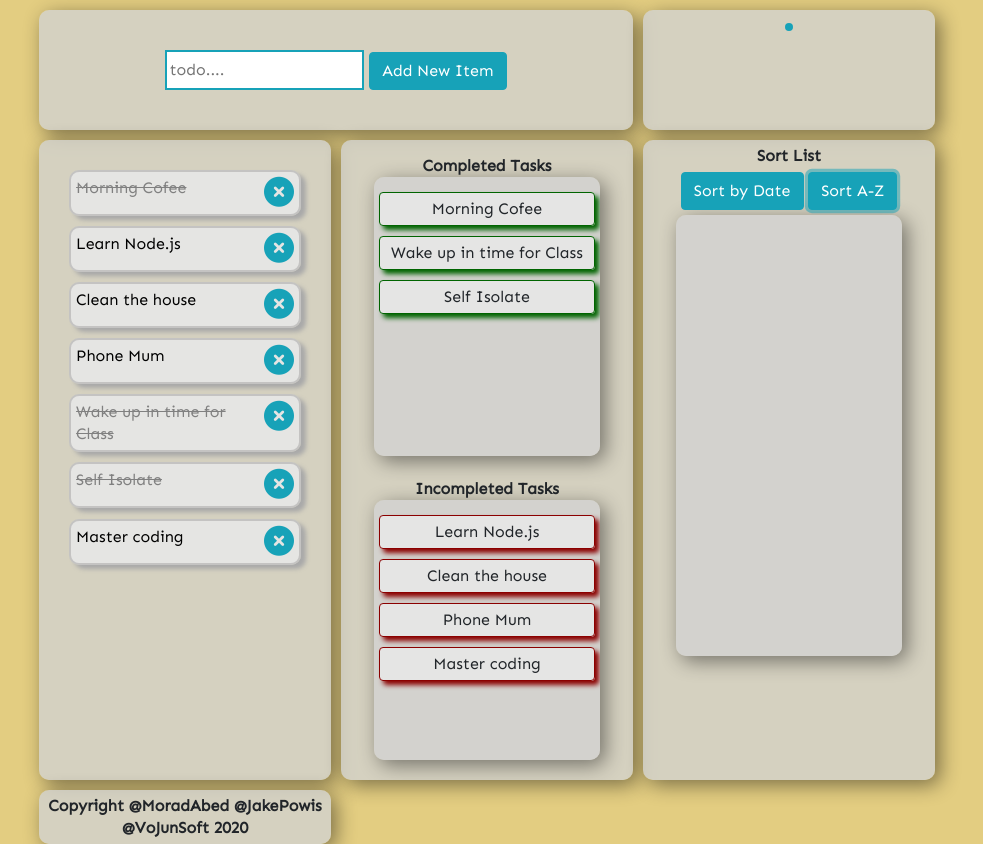
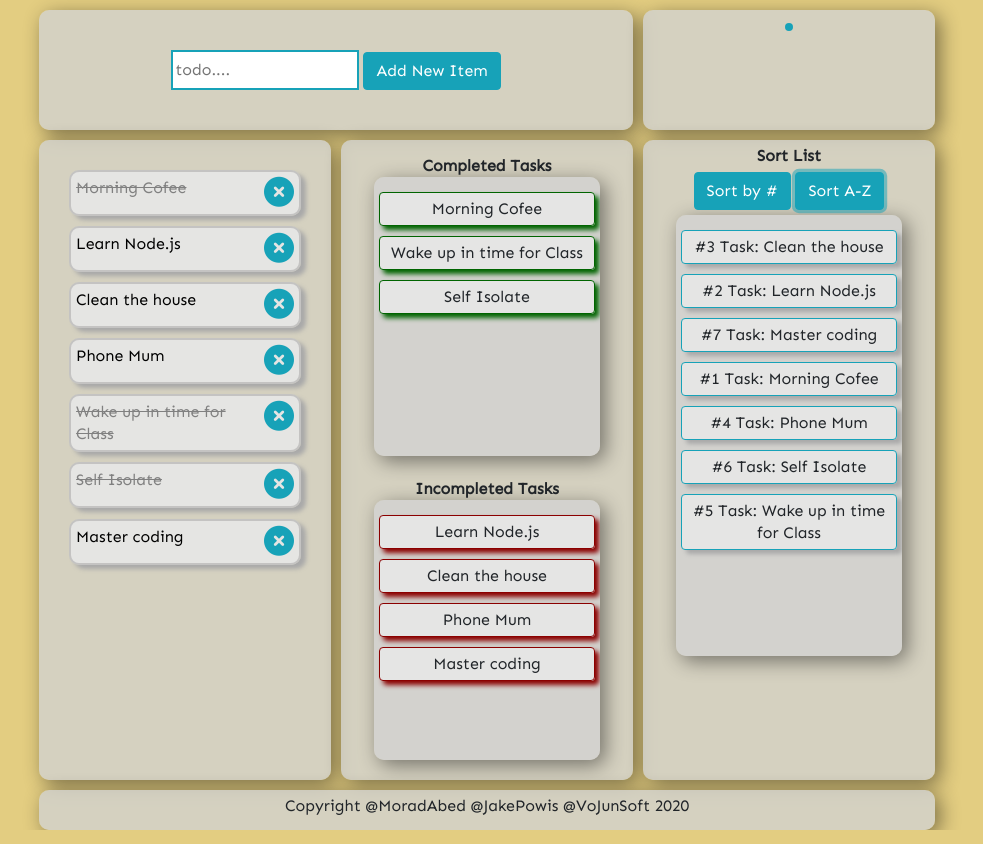
Before and after one commit to WebAhead5/tudoBom, a website: page index.html in a window 1280 px wide. Both pictures are taken after a click on the button "Sort A-Z". Shown: the whole page, without its empty margins (153-1136 px from the left). Drawn offline with nearby package versions, Linux system fonts and the light colour scheme; no server answers.

Commit message:
fixed sort function

```diff
--- a/index.html
+++ b/index.html
@@ -42,11 +42,11 @@
     </div>
 </div>
 
-<div class="right" id="right"><b>Sort List<b>
+<div class="right" id="right"><b>Sort List</b>
 
   <div class="sortButtons">
-  <input type="button" id="sort" value="Sort by Date" class="btn btn-info" onClick="sortTasks()">
-  <input type="button" id="sort" value="Sort A-Z" class="btn btn-info" onClick="sortTasks()">
+  <input type="button" id="numBtn" value="Sort by #" class="btn btn-info">
+  <input type="button" id="alphaBtn" value="Sort A-Z" class="btn btn-info">
   </div>
   <div class="sorted" id="sorted"></div>
 
--- a/scripts/dom.js
+++ b/scripts/dom.js
@@ -7,13 +7,13 @@
     var addTodoForm = document.getElementById('add-todo');
 
     var state = [
-      { id: -3, description: 'Morning Cofee', done: true},
-      { id: -2, description: 'Learn Node.js', done: false},
-      { id: -1, description: 'Clean the house', done: false},
-      { id: 0, description: 'Phone Mum', done: false},
-      { id: 1, description: 'Wake up in time for Class', done: true},
-      { id: 2, description: 'Self Isolate', done: true},
-      { id: 3, description: 'Master coding', done: false},
+      { id: 1, description: 'Morning Cofee', done: true},
+      { id: 2, description: 'Learn Node.js', done: false},
+      { id: 3, description: 'Clean the house', done: false},
+      { id: 4, description: 'Phone Mum', done: false},
+      { id: 5, description: 'Wake up in time for Class', done: true},
+      { id: 6, description: 'Self Isolate', done: true},
+      { id: 7, description: 'Master coding', done: false},
     ];
     // This function takes a todo, it returns the DOM node representing that todo
     var createTodoNode = function(todo) {
@@ -37,6 +37,9 @@
      document.getElementById("box2").innerHTML += `<spam1>${todo.description}</spam1>`
       }
 
+
+
+
       // this adds the delete button
       var deleteButtonNode = document.createElement('icon');
       deleteButtonNode.innerHTML = '<i class="fas fa-times-circle icon"></i>'
@@ -54,12 +57,8 @@
         update(newState);
       })
 
-
-
-
       // add classes for css
       return todoNode;
-
 
     };
 
@@ -79,14 +78,43 @@
         document.getElementById("todoInput").value = ""
       });
     }
-    {
-    var sortButton = document.querySelector("sortButton");
-    if(sortButton){
-      sortButton.addEventListener('click', function(e) {
-        e = todoFunctions.sortTodos
+
+
+    document.getElementById("numBtn").addEventListener('click', function() {
+      var numSort = function(a, b) {return a.id-b.id}
+      sortedArr = todoFunctions.sortTodos(state, numSort)
+      printSort(sortedArr)
+    })
+
+    document.getElementById("alphaBtn").addEventListener('click', function() {
+      var alphaSort = function(A, B) {
+        let a = A.description.toLowerCase()
+        let b = B.description.toLowerCase()
+        if(a < b ) return -1;
+        if(a > b ) return 1;
+        return 0; }
+        sortedArr = todoFunctions.sortTodos(state, alphaSort)
+        printSort(sortedArr)
       })
+
+    // document.getElementById("dateBtn").addEventListener('click', function() {
+    //     var dateSort = function(a, b) {return a.added - b.added}
+    //     var newState = todoFunctions.sortTodos(state, dateSort)
+    //     update(newState);
+    //     })
+
+
+    function printSort(arr) {
+
+      document.getElementById("sorted").innerHTML = ""
+      arr.forEach( x => {
+
+        document.getElementById("sorted").innerHTML += `<spam3>#${x.id} Task: ${x.description}</spam3>`
+
+      })
+
     }
-    }
+
 
     // you should not need to change this function
     var update = function(newState) {
--- a/scripts/logic.js
+++ b/scripts/logic.js
@@ -5,7 +5,7 @@ var todoFunctions = {
     // todoFunctions.generateId() will give you a unique id
     // You do not need to understand the implementation of this function.
     generateId: (function() {
-      var idCounter = 3;
+      var idCounter = 7;
 
       function incrementCounter() {
         return (idCounter += 1);
@@ -67,12 +67,9 @@ var todoFunctions = {
       // should leave the input arguement todos unchanged (you can use cloneArrayOfObjects)
       // sortFunction will have same signature as the sort function in array.sort
       // hint: array.slice, array.sort
-       todos.sortFunction((a,b) => {
-         return a.todos.id > b.todos.id ? -1:
-                a.todos.id > b.todos.id ? 1:
-                0;
-                console.log(sortFunction)
-       })
+
+      return this.cloneArrayOfObjects(todos).sort(sortFunction)
+
     },
   };
 
--- a/styles/style.css
+++ b/styles/style.css
@@ -78,6 +78,22 @@ spam1 {
     background-color: rgba(231, 231, 231, 0.904);
 }
 
+spam3 {
+    display: flex;
+    flex-wrap: nowrap;
+    flex-direction: row;
+    justify-content:space-around;
+    border-radius: 4px;
+    box-shadow: 5px 4px 4px darkgray;
+    text-align: center;
+    cursor: pointer;
+    width: 100%;
+    border: 1px solid #17a2b8;
+    margin-top: 10px;
+    padding: 5px;
+    background-color: rgba(231, 231, 231, 0.904);
+}
+
 ul {
     list-style-type: circle;
   padding: 15px;
@@ -93,7 +109,7 @@ img{
 
     border: solid 2px #17a2b8;
     height: 40px;
-    /* width: 55%; */
+    width: 55%;
 }
 
 #box {
@@ -126,6 +142,12 @@ div{
     justify-content: center;
     font-size: 30px;
     color: #17a2b8;
+    transition: 0.5s;
+}
+
+.icon:hover {
+
+    color: #1b626d;
 }
 
 .left{
```
